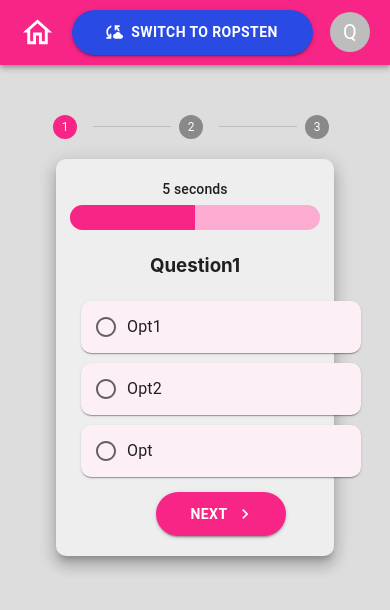
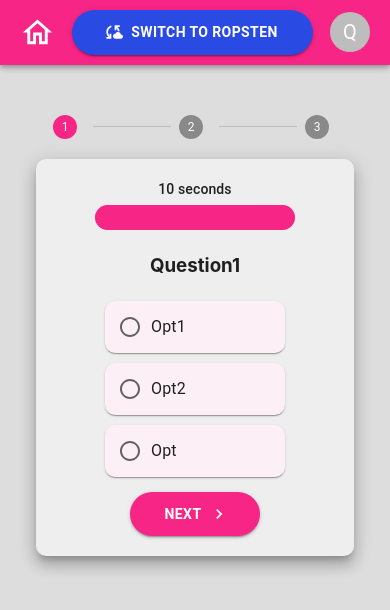
Before and after one commit to dcrescimbeni/rchlbs-challenge-fe, a React (Create React App) app: page /sample-survey in a window 390 px wide. Shown: the top 610 px of the page. Built offline with nearby package versions, Linux system fonts and the light colour scheme.

Commit message:
Responsive tune

```diff
--- a/src/components/OptionCard.tsx
+++ b/src/components/OptionCard.tsx
@@ -16,7 +16,10 @@ const OptionCard = ({ option, index }: Props) => {
         display: 'flex',
         margin: '5px',
         padding: '5px 15px',
-        width: '250px',
+        width: {
+          xs: '150px',
+          sm: '250px',
+        },
         borderRadius: '10px',
         backgroundColor: '#fcf0f6',
       }}
@@ -26,7 +29,6 @@ const OptionCard = ({ option, index }: Props) => {
         label={option.text}
         value={option.text}
         control={<Radio />}
-        sx={{ width: '100%' }}
       />
     </Paper>
   );
--- a/src/components/Timer.tsx
+++ b/src/components/Timer.tsx
@@ -29,7 +29,7 @@ const Timer = ({ countdown, survey, currentQuestion }: Props) => {
       <Box>
         <Typography variant="subtitle2">{countdown} seconds</Typography>
       </Box>
-      <Box sx={{ minWidth: '250px', margin: '5px' }}>
+      <Box sx={{ minWidth: { xs: '200px', sm: '250px' }, margin: '5px' }}>
         <LinearProgress
           variant="determinate"
           color="primary"
--- a/src/pages/Quiz.tsx
+++ b/src/pages/Quiz.tsx
@@ -78,19 +78,19 @@ const Quiz = ({ answers, setAnswers }: Props) => {
   }, [survey, currentQuestion]);
 
   // Timer
-  useEffect(() => {
-    let timer = setInterval(() => {
-      setCountdown(countdown - 1);
-      if (countdown === 0) handleNextQuestion();
-    }, 1000);
-    return () => clearInterval(timer);
-    // eslint-disable-next-line react-hooks/exhaustive-deps
-  }, [survey, countdown]);
+  // useEffect(() => {
+  //   let timer = setInterval(() => {
+  //     setCountdown(countdown - 1);
+  //     if (countdown === 0) handleNextQuestion();
+  //   }, 1000);
+  //   return () => clearInterval(timer);
+  //   // eslint-disable-next-line react-hooks/exhaustive-deps
+  // }, [survey, countdown]);
 
   if (!survey.title) return null;
 
   return (
-    <Stack sx={{ margin: '20px' }}>
+    <Stack sx={{ margin: { xs: '0px', sm: '20px' } }}>
       <QuestionsStepper currentQuestion={currentQuestion} survey={survey} />
       <Slide in={slideTransition} direction="right">
         <Paper
```
